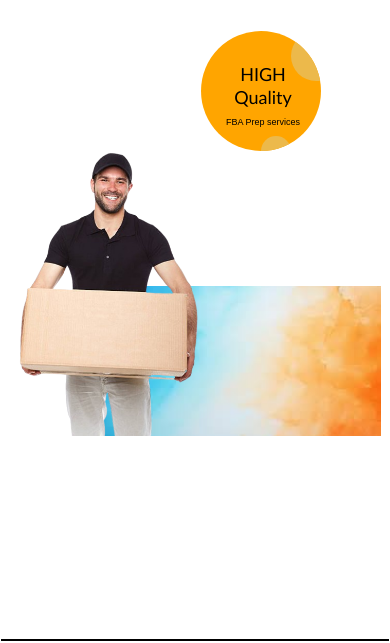
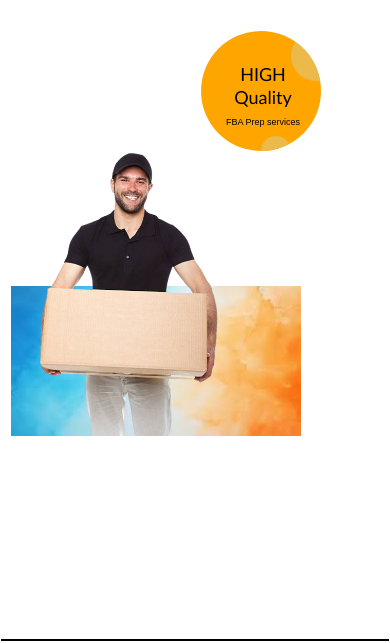
Before and after one commit to SadiqRoshan/webtask, a plain HTML site: page index.html in a window 390 px wide. Shown: the top 643 px of the page. Drawn offline with Linux system fonts and the light colour scheme.

Commit message:
Update index.css

```diff
--- a/index.css
+++ b/index.css
@@ -269,13 +269,13 @@ margin-left:10PX;
          width: 290px;
          height: 150px;
          margin-top: 135px;
-        margin-left: 90px;
+         margin-left: 10px;
       }
       .deliveryboy{
          width: 200px;
          height: 300px;
          margin-top: -300px;
-        margin-left: 10px;
+         margin-left: 30px;
       }
 
     .mencantaner2{
```
Lines whose indentation alone changed are shown as unchanged.
